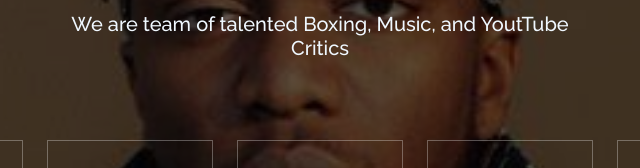
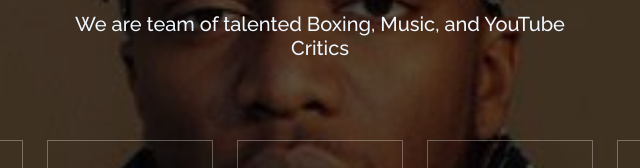
Before and after one commit to Ewynman/KSI-Counsel, a plain HTML site: page index.html in a window 1280 px wide. Shown: the part 337-505 px from the top of the page, 320-960 px from the left. Drawn offline with nearby package versions, Linux system fonts and the light colour scheme.

Commit message:
Update index.html

```diff
--- a/index.html
+++ b/index.html
@@ -88,7 +88,7 @@
               Council
             </h1>
             <h5 style="color: aliceblue">
-              We are team of talented Boxing, Music, and YoutTube Critics
+              We are team of talented Boxing, Music, and YouTube Critics
             </h5>
           </div>
         </div>
```
